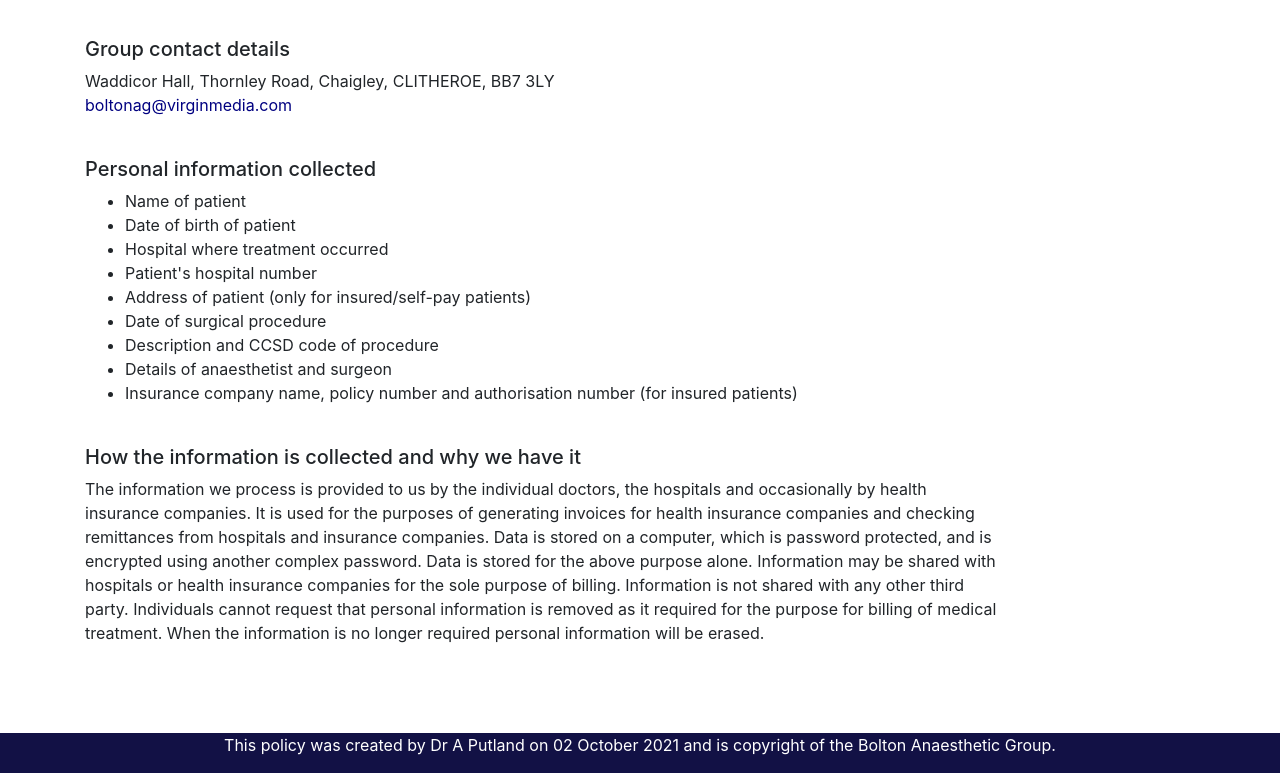
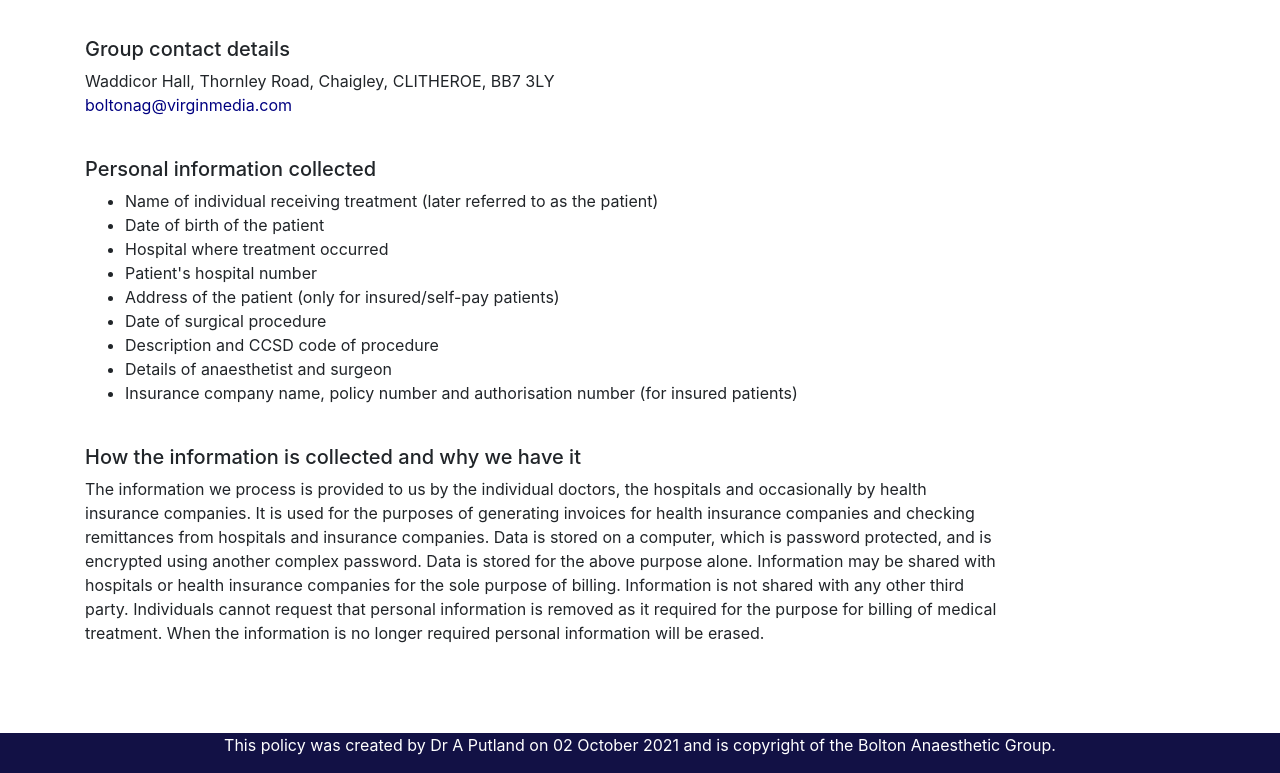
Before and after one commit to boltonag/GDPR, a plain HTML site: page index.html in a window 1280 px wide. Shown: the part 753-1526 px from the top of the page. Drawn offline with Linux system fonts and the light colour scheme.

Commit message:
minor update

```diff
--- a/index.html
+++ b/index.html
@@ -59,11 +59,11 @@
             <br>
             <h5>Personal information collected</h5>
             <ul>
-              <li>Name of patient</li>
-              <li>Date of birth of patient</li>
+              <li>Name of individual receiving treatment (later referred to as the patient)</li>
+              <li>Date of birth of the patient</li>
               <li>Hospital where treatment occurred</li>
               <li>Patient's hospital number</li>
-              <li>Address of patient (only for insured/self-pay patients)</li>
+              <li>Address of the patient (only for insured/self-pay patients)</li>
               <li>Date of surgical procedure</li>
               <li>Description and CCSD code of procedure</li>
               <li>Details of anaesthetist and surgeon</li>
```
